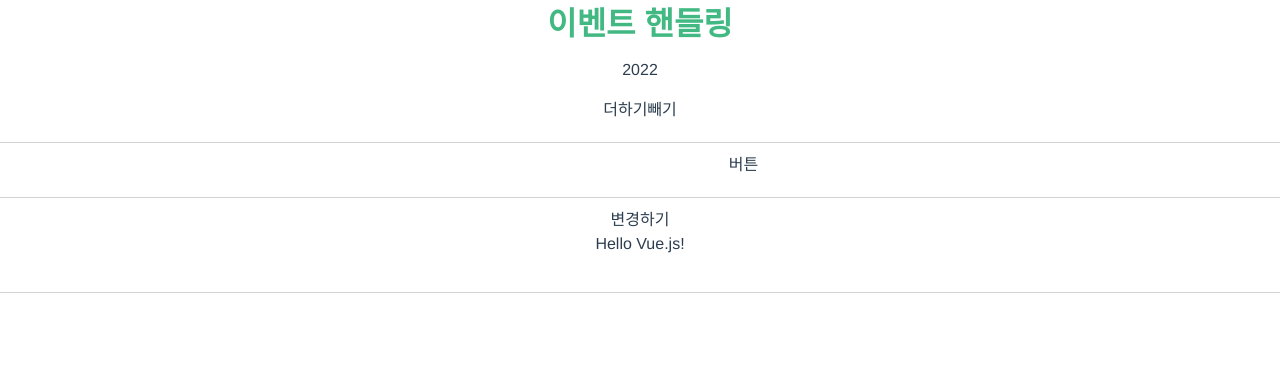
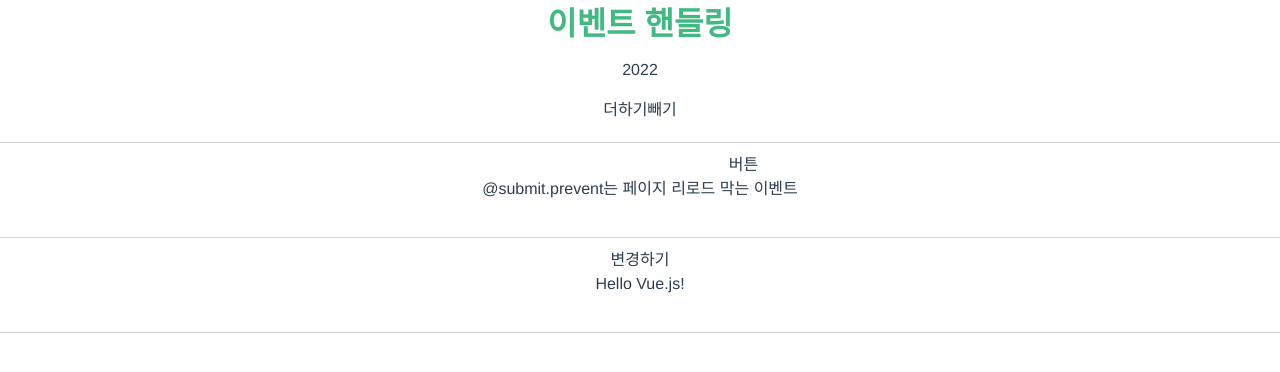
Before and after one commit to kyeongmin21/eventbus-todo, a Vue app: page /event in a window 1280 px wide. Shown: the top 372 px of the page. Built offline with nearby package versions, Linux system fonts and the light colour scheme.

Commit message:
event @submit.prevent 전송하기

```diff
--- a/src/views/Event.vue
+++ b/src/views/Event.vue
@@ -8,9 +8,10 @@
       <button @click="minus">빼기</button>
     </section>
     <section>
-      <form @submit="submit">
+      <form @submit.prevent="submit">
         <input type="text">
         <button type="submit">버튼</button>
+        <p>@submit.prevent는 페이지 리로드 막는 이벤트</p>
       </form>
     </section>
     <section>
```
